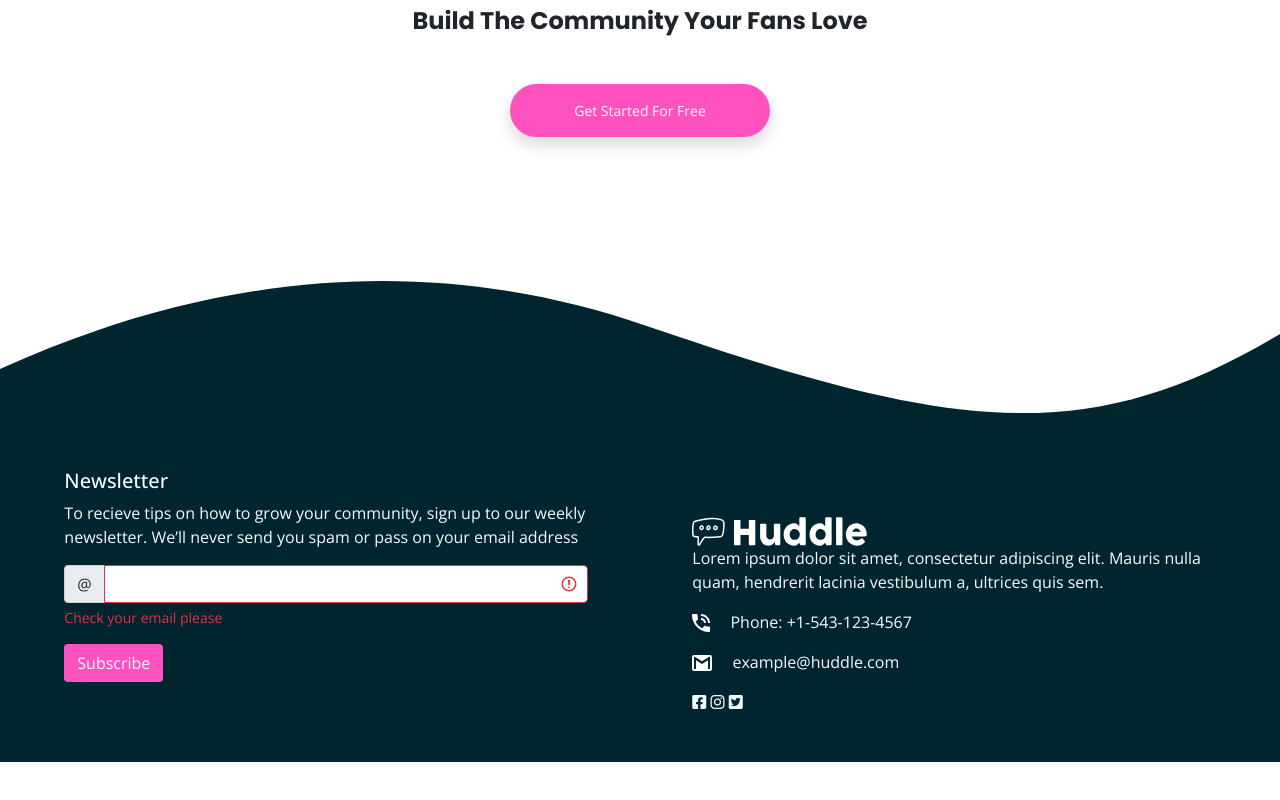
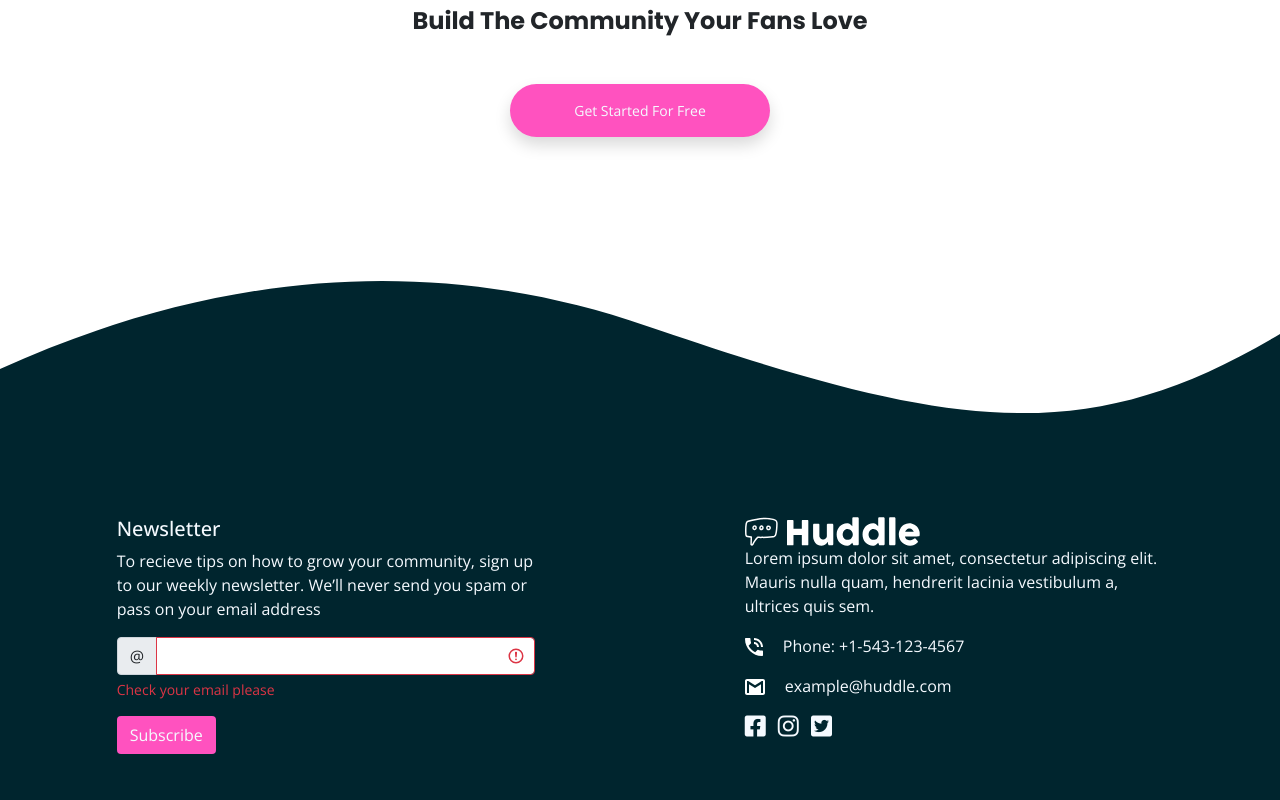
Before and after one commit to HodekaRehan/bootstrap-project-1-huddle, a plain HTML site: page index.html in a window 1280 px wide. Shown: the part 3480-4280 px from the top of the page. Before the commit the page ends 4242 px from the top, so only its background shows below. Drawn offline with nearby package versions, Linux system fonts and the light colour scheme.

Commit message:
Changes made

```diff
--- a/css/style.css
+++ b/css/style.css
@@ -48,6 +48,10 @@ h4 {
   border-radius: 2rem;
 }
 
+.main-btn:hover {
+  background-color: var(--Light-Pink);
+}
+
 h2 {
   font-size: 4rem;
 }
@@ -82,3 +86,19 @@ h2 {
   background-color: var(--Light-Pink);
   color: var(--Very-Pale-Blue);
 }
+
+i {
+  font-size: 1.5rem;
+}
+
+.fa-facebook-square:hover {
+  color: rgb(66 103 178);
+}
+
+.fa-instagram:hover {
+  color: rgb(138, 58, 185);
+}
+
+.fa-twitter-square:hover {
+  color: #00acee;
+}
--- a/index.html
+++ b/index.html
@@ -228,7 +228,7 @@
           alt="curve"
         />
         <div class="container-fluid d-flex flex-column flex-md-row footer py-5">
-          <div class="col-10 col-md-5 mx-auto">
+          <div class="col-10 col-md-5 mt-md-5 col-lg-4 mx-auto">
             <h5 class="">Newsletter</h5>
             <p>
               To recieve tips on how to grow your community, sign up to our
@@ -260,7 +260,7 @@
             </form>
           </div>
 
-          <div class="col-10 col-md-5 mx-auto mt-5">
+          <div class="col-10 col-md-5 col-lg-4 mx-auto mt-5">
             <img
               src="./footer-logo.svg"
               alt="logo"
@@ -293,7 +293,7 @@
 
             <div>
               <i class="fa-brands fa-facebook-square"></i>
-              <i class="fa-brands fa-instagram"></i>
+              <i class="fa-brands fa-instagram mx-2"></i>
               <i class="fa-brands fa-twitter-square"></i>
             </div>
           </div>
```
